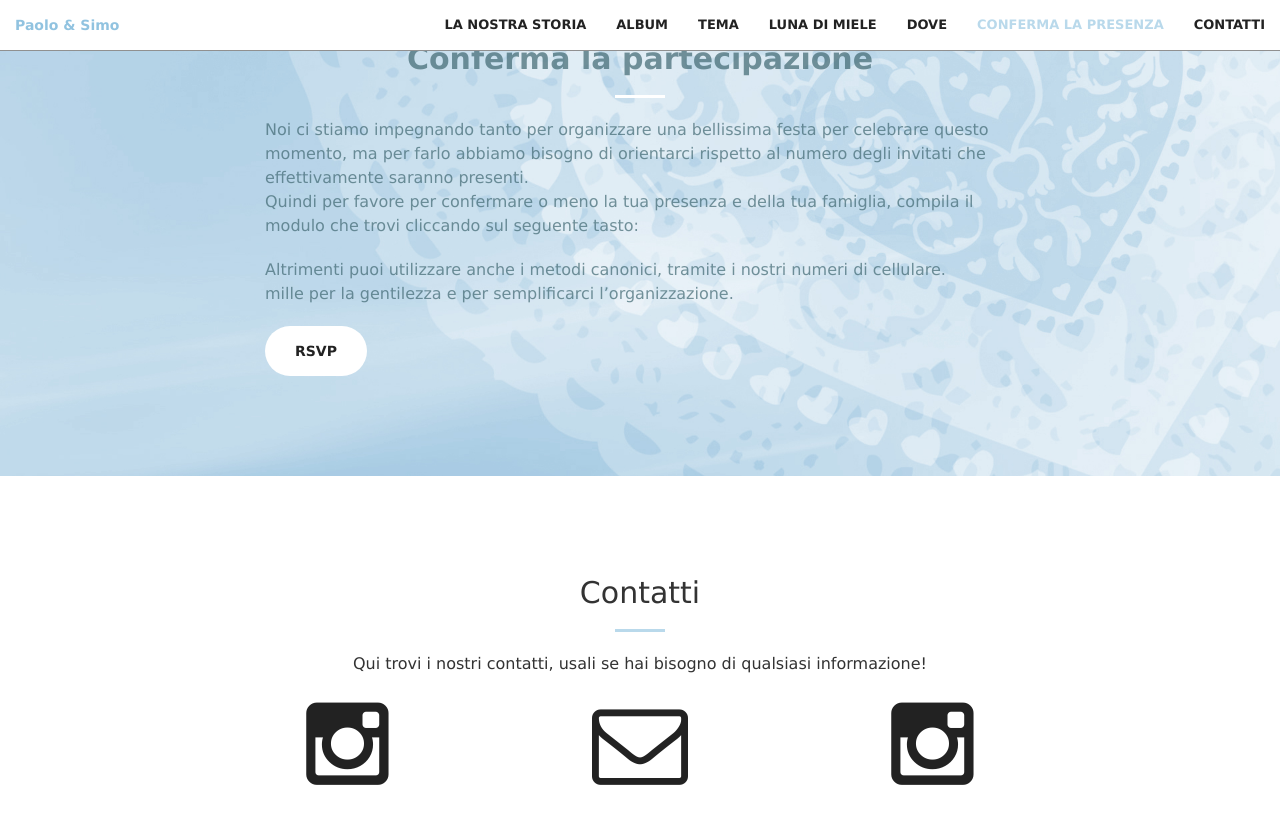
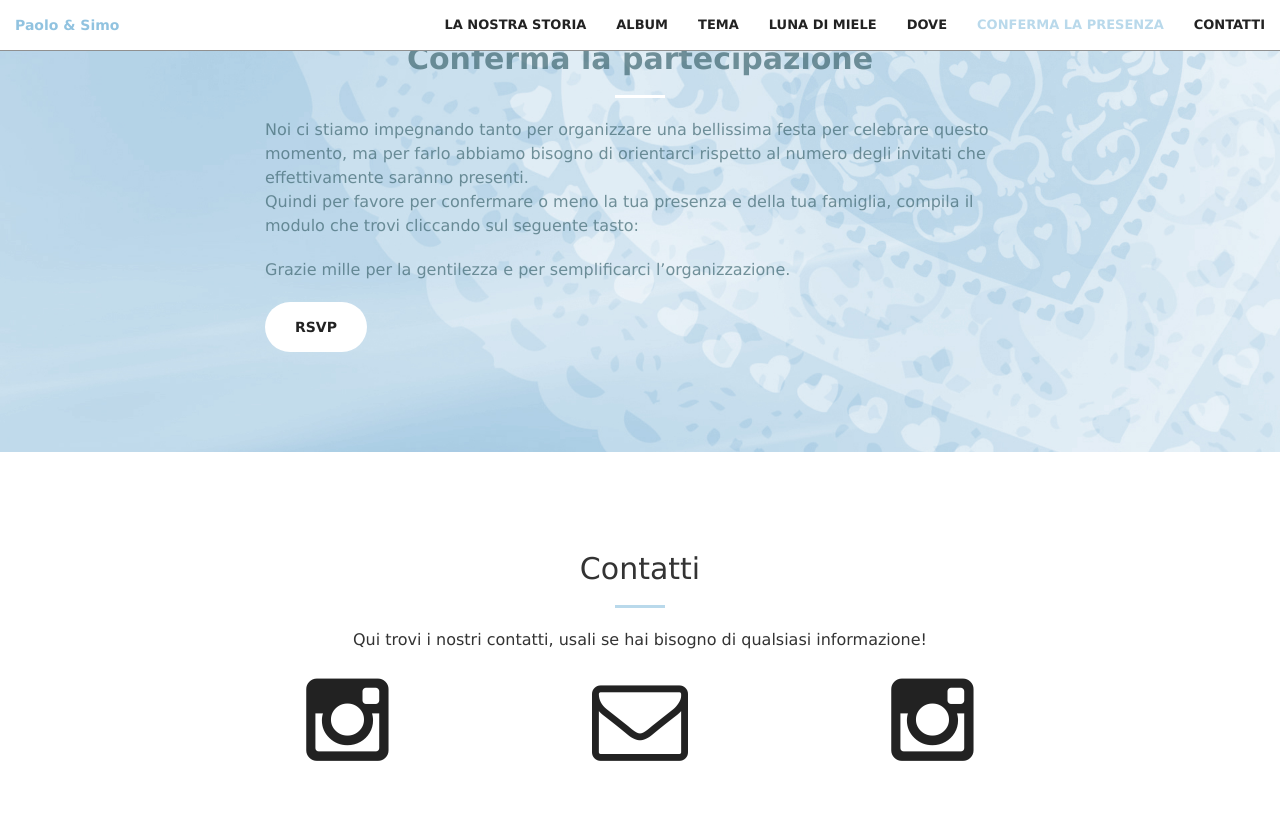
Before and after one commit to simoforzani/simoforzani.github.io, a Jekyll site: the page built from index.html, in a window 1280 px wide and 900 px high, scrolled down 6912 px. Shown: the top 824 px of the window. Built offline with Jekyll 4.4.1, drawn with Linux system fonts in a browser that asks for light colours.

Commit message:
change sentences 2

```diff
--- a/_includes/conferma.html
+++ b/_includes/conferma.html
@@ -12,7 +12,7 @@
 					famiglia, compila il modulo che trovi cliccando sul seguente tasto:
 				</p>
 				<p class="text-faded">
-					Altrimenti puoi utilizzare anche i metodi canonici, tramite i nostri numeri di cellulare. <br /> mille per la gentilezza e per semplificarci l’organizzazione.
+					Grazie mille per la gentilezza e per semplificarci l’organizzazione.
 				</p>
 				<div class="rsvp-content">
 					<div class="rsvp-content-inner">
```
